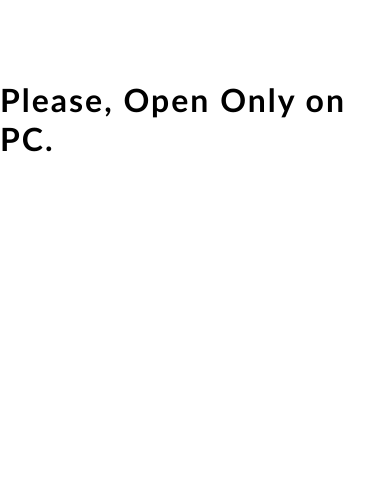
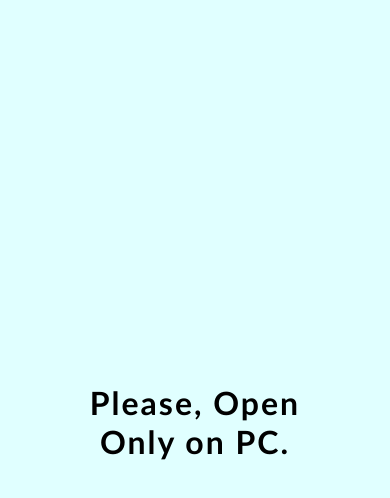
Before and after one commit to HarshBaldaniya/Snake-Game, a plain HTML site: page index.html in a window 390 px wide. Drawn offline with Linux system fonts and the light colour scheme; a web font is replaced by a local one.

Commit message:
phone part

```diff
--- a/files/home.css
+++ b/files/home.css
@@ -8,15 +8,21 @@
 
 /* for phone */
 .name{
+  height: 100vh;
   font-family: 'Gill Sans', 'Gill Sans MT', Calibri, 'Trebuchet MS', sans-serif;
+  background-color: lightcyan ;
   font-weight: 800;
   letter-spacing: 2px;
   display: flex;
   align-items: center;
   justify-content: center;
-  margin-top: 5rem;
   flex-wrap: wrap;
   display: none;
+  padding: 0 5rem;
+}
+
+.name h1{
+  text-align: center;
 }
 
 @media only screen and (max-width: 1200px){
```
